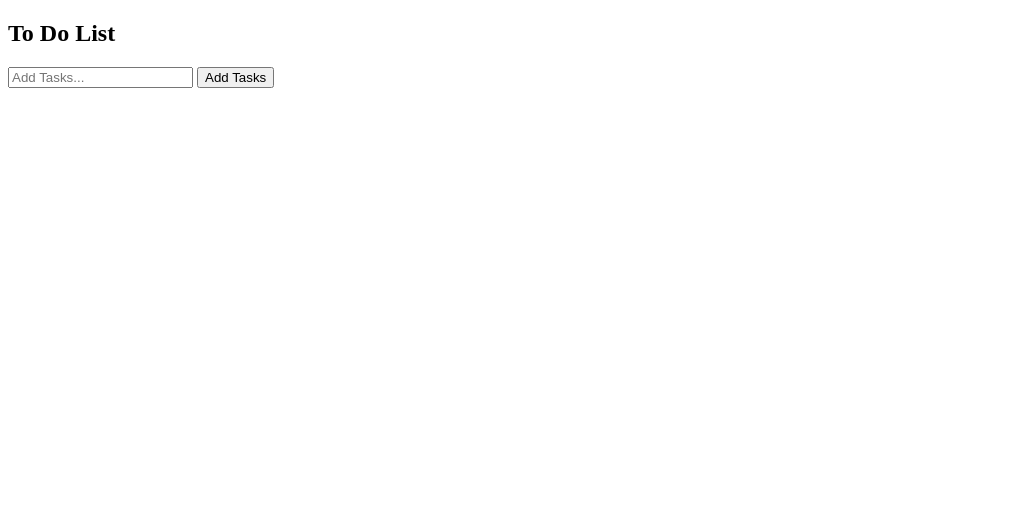
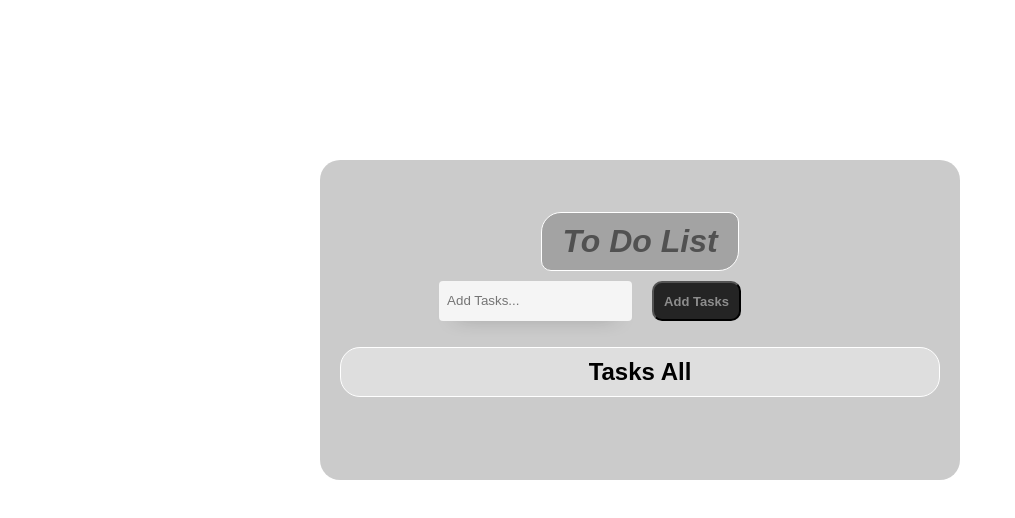
Before and after one commit to Oussama-Asserkit/project-one, a plain HTML site: page index.html in a window 1280 px wide. Shown: the whole page, without its empty margins (0-1015 px from the left). Drawn offline with Linux system fonts and the light colour scheme.

Commit message:
project tasks

```diff
--- a/index.html
+++ b/index.html
@@ -11,17 +11,13 @@
         <div class="todo">
             <h1 class="ToDoList">To Do List</h1>
         </div>
-        <div class="btnInput">
-            <!-- From Uiverse.io by alexruix -->
+        <div id="btnInput">
             <input id="input" name="text" placeholder="Add Tasks..." type="text">
             <button type="submit" id="btn">Add Tasks</button>
         </div>
-        <!--
         <div id="tasksAll">
+            <h1 id="All">Tasks All</h1>
         </div>
-        <div id="TasksPositive">
-        </div>
-        -->
     </section>
     <script src="main.js"></script>
 </body>
--- /dev/null
+++ b/main.js
@@ -0,0 +1,19 @@
+let InputValue = document.getElementById("input");
+let BtnInput = document.getElementById("btn");
+let tasksAll = document.getElementById("tasksAll");
+
+BtnInput.addEventListener('click', () => {
+    let MyElement2 = document.createElement("p");
+    let ElementAll = tasksAll.appendChild(MyElement2);
+    MyElement2.innerText = InputValue.value;
+    // style Element Css
+    MyElement2.style.cssText = "cursor:pointer; color:black; margin:10px 20px; padding:10px 20px; border:solid 1px white; text-align:center";
+    if(InputValue.value == ""){
+        MyElement2.innerHTML = "Don't waste your day."
+    };
+    InputValue.value = "";
+    MyElement2.addEventListener('click', () =>{
+        MyElement2.style.cssText = "text-decoration:line-through ;color:black; margin:10px 20px; padding:10px 20px; border:solid 1px white; text-align:center";
+
+    });
+});
--- /dev/null
+++ b/pro.css
@@ -0,0 +1,85 @@
+*{
+    margin: 0;
+    padding: 0;
+    box-sizing: border-box;
+    font-family: Arial, Helvetica, sans-serif;
+}
+
+.section{
+    background-color: rgba(0, 0, 0, 0.205);
+    margin: 10rem 20rem;
+    height: 20rem;
+    border-radius: 20px;
+    padding: 20px;
+}
+.todo{
+    display: flex;
+    justify-content: center;
+}
+.todo .ToDoList{
+    color: rgb(0, 0, 0, 0.500);
+    background-color: rgba(0, 0, 0, 0.200);
+    margin-top: 2rem;
+    padding: 10px 20px;
+    font-size: xx-large;
+    font-style: oblique;
+    border-radius: 20px 10px;
+    border: 1.5px solid white;
+}
+#btnInput{
+    display: flex;
+    justify-content: center;
+    margin-top: 10px;
+    margin-left: -100px;
+}
+#input {
+    max-width: 300px;
+    background-color: #f5f5f5;
+    color: #242424;
+    padding: .15rem .5rem;
+    min-height: 40px;
+    border-radius: 4px;
+    outline: none;
+    border: none;
+    line-height: 1.15;
+    box-shadow: 0px 10px 20px -18px;
+}
+#input:focus {
+    border-radius: 4px 4px 2px 2px;
+    border: solid 1.5px rgb(96, 96, 96);
+}
+#input:hover {
+    outline: 1px solid lightgrey;
+}
+#btn{
+    margin-left: 20px;
+    background-color: #242424;
+    color: #ffffff7b;
+    padding: 5px 10px;
+    border-radius: 10px;
+    font-size: small;
+    font-weight: bold;
+}
+#btn:hover{
+    background-color: #242424;
+    color: #f5f5f5;
+    cursor: pointer;
+    transition: 1s;
+}
+
+#tasksAll{
+    width: 100%;
+    background-color: rgb(222, 222, 222);
+    color: rgb(255, 255, 255);
+    margin-top: 1.6rem;
+    border-radius: 20px;
+    border: 1.5px white solid;
+    padding-bottom: 10px;
+}
+#tasksAll #All{
+    font-weight: bold;
+    color: black;
+    display: flex;
+    justify-content: center;
+    margin-top: 10px;
+}
```
Also changed, not shown: index2.html (added, +16 -0 lines), 3 other files.
